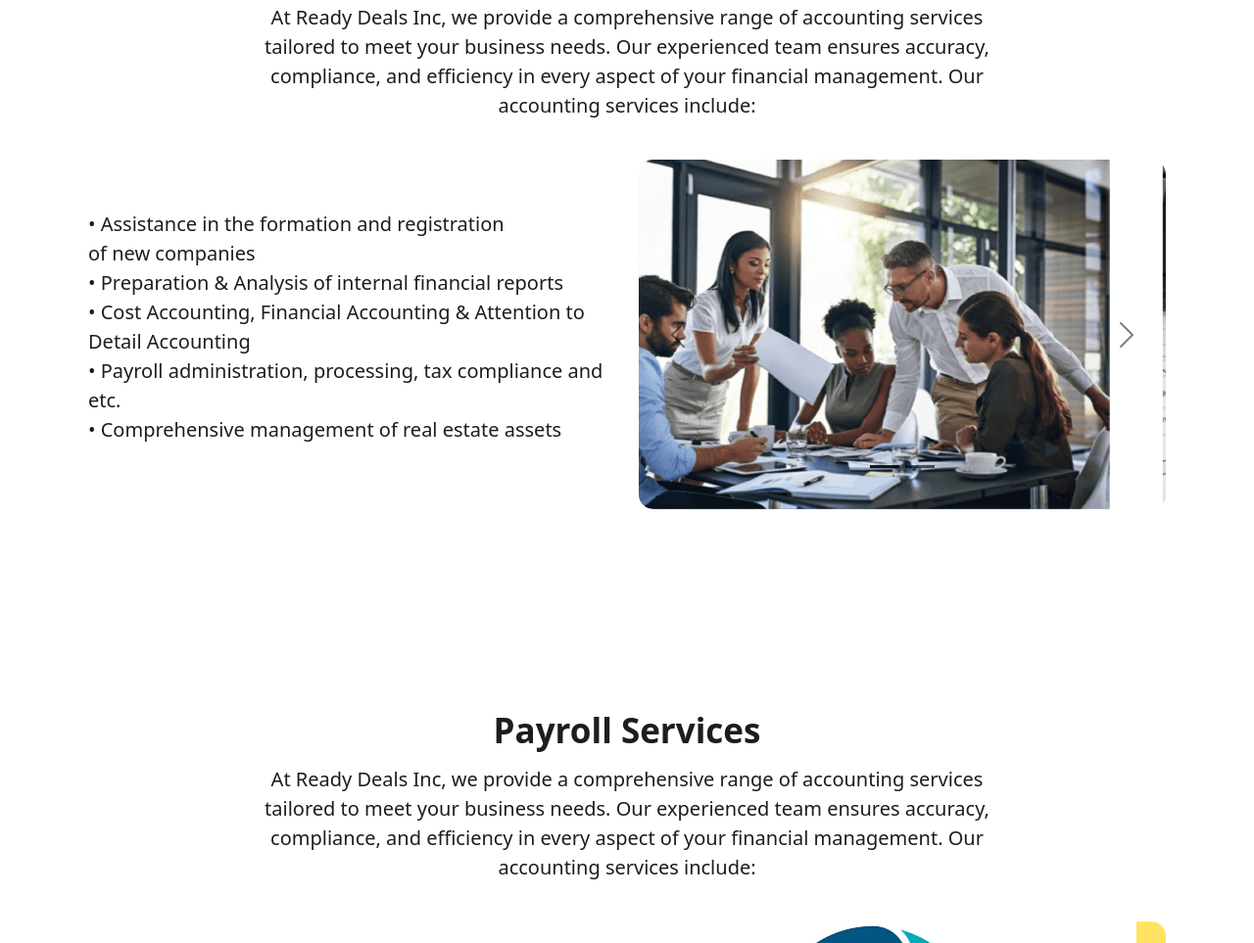
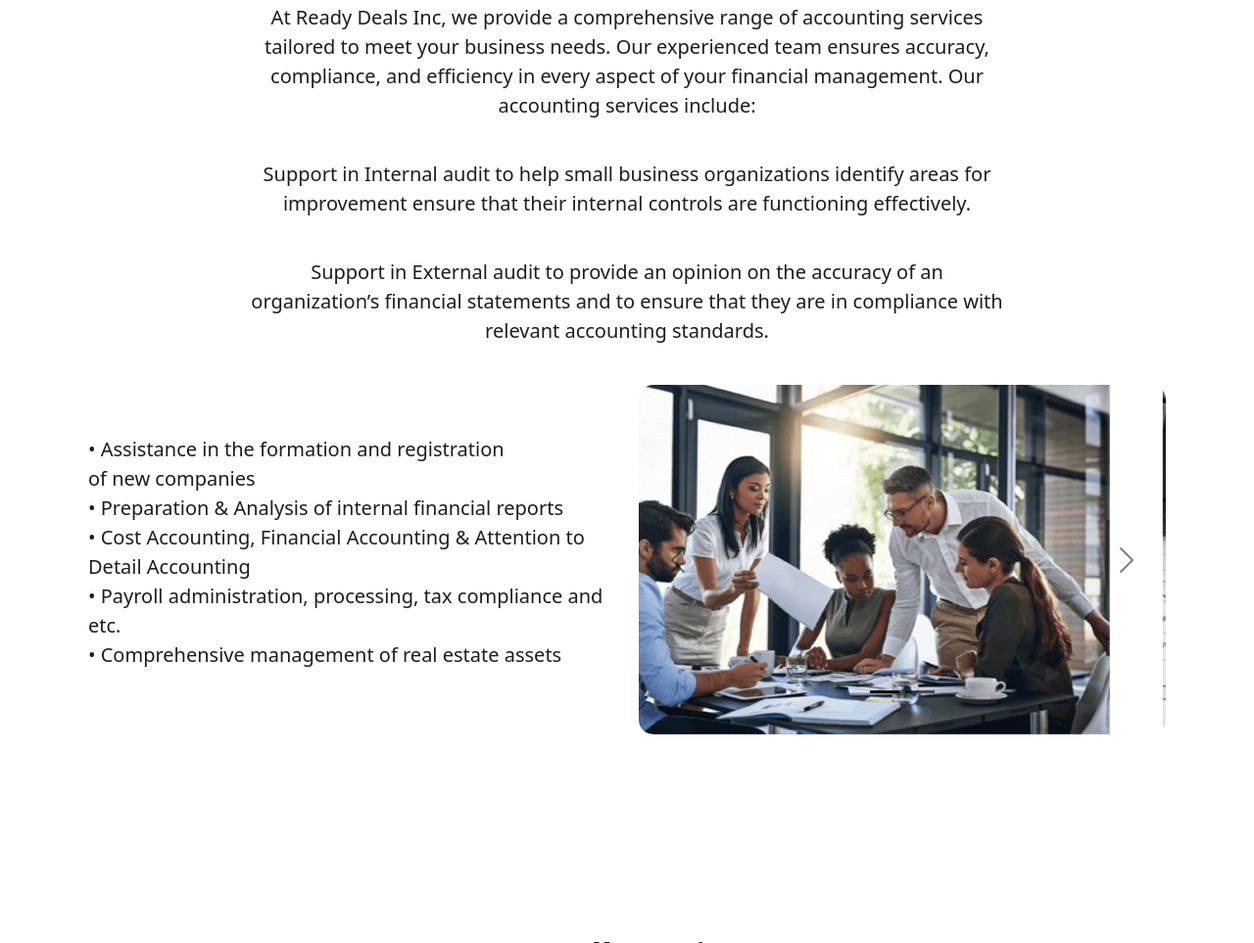
Before and after one commit to vikramadityacse/ReadyDeals, a website: page index.html in a window 1280 px wide. Shown: the part 3525-4488 px from the top of the page at 98% size. Drawn offline with nearby package versions, Linux system fonts and the light colour scheme; some packages are replaced by stand-ins of ours; a small style sheet from the web is missing; a web font is replaced by a local one.

Commit message:
Update index.html
Signed-off-by: Vikramaditya <158454679+vikramadityacse@users.noreply.github.com>

```diff
--- a/index.html
+++ b/index.html
@@ -384,6 +384,8 @@ color: #F5F5F7;">
 				</div>
 				<div class="accounting-topic-content">
 					<p>At Ready Deals Inc, we provide a comprehensive range of accounting services tailored to meet your business needs. Our experienced team ensures accuracy, compliance, and efficiency in every aspect of your financial management. Our accounting services include:</p>
+					<p>Support in Internal audit to help small business organizations identify areas for improvement ensure that their internal controls are functioning effectively.</p>
+					<p>Support in External audit to provide an opinion on the accuracy of an organization’s financial statements and to ensure that they are in compliance with relevant accounting standards.</p>
 				</div>
 				<div class="accounting-services-points col-md d-flex justify-content-center">
 					<p class="fs-5">
```
